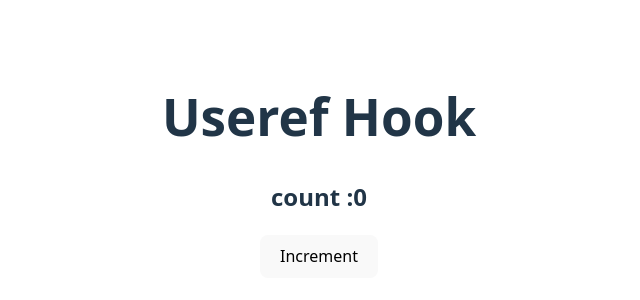
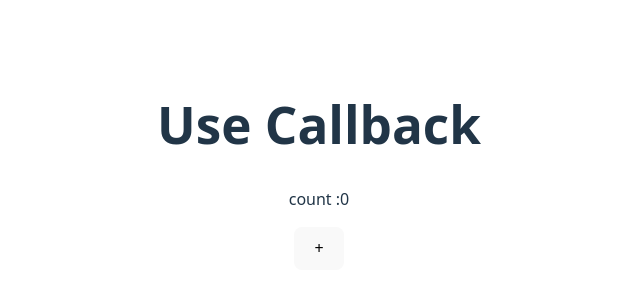
Before and after one commit to KandatiRanjithKumarReddy/react, a React (Vite) app: page / in a window 1280 px wide. Shown: the part 234-534 px from the top of the page, without its empty margins (321-961 px from the left). Built offline with nearby package versions, Linux system fonts and the light colour scheme.

Commit message:
use callback hook

```diff
--- a/src/App.jsx
+++ b/src/App.jsx
@@ -18,6 +18,7 @@ const Two_way_binding = lazy(() => import('./Components/Two_way_binding'))
 const Zustand = lazy(() => import('./Components/Zustand'))
 const React_hook_form = lazy(() => import('./Components/React_hook_form').then(module => ({ default: module.React_hook_form })))
 import Useref from './Components/Usereff'
+import Usecallback from './Components/Usecallback'
 function App() {
   return (
     <Suspense fallback={<LoadingSpinner />}>
@@ -46,7 +47,7 @@ function App() {
         {/* <Use_effect/> */}
         {/* <Two_way_binding/> */}
         {/* <React_hook_form/> */}
-        <Useref/>
+        <Usecallback/>
 
 
 
--- /dev/null
+++ b/src/Components/Usecallback.jsx
@@ -0,0 +1,49 @@
+import React from 'react'
+import { useState } from 'react'
+import { useCallback } from 'react'
+const list = [];
+
+// function Usecallback() {
+//     const [state ,setState]=useState(0);
+//     const plus=()=>{
+//         setState(state+1);
+//     }
+//     //refer to diff memory location in heap After Every Re-Render
+//     list.push(plus);
+//     if(list.length === 2){
+//         console.log(list);
+//         console.log(list[0]===list[1]);
+//     }
+//   return (
+//     <div>
+//         <h1>Use Callback </h1>
+//         <p>count :{state}</p>
+//         <button onClick={plus}>+</button>
+//     </div>
+//   )
+// }
+
+function Usecallback() {
+    const [state, setState] = useState(0);
+    //usecallback(fun,darray):canches the function and
+    //return the same function until the dependency array changes
+    const temp = useCallback(() => {
+        setState((state) => state + 1);
+    }, [state < 2 ?0:state]);
+
+    list.push(temp);
+    if (list.length === 3) {
+        console.log(list);
+        console.log(list[0] === list[1]);
+        console.log(list[0] === list[3]);
+    }
+    return (
+        <>
+            <h1>Use Callback </h1>
+            <p>count :{state}</p>
+            <button onClick={temp}>+</button>
+        </>
+    )
+}
+
+export default Usecallback
```
